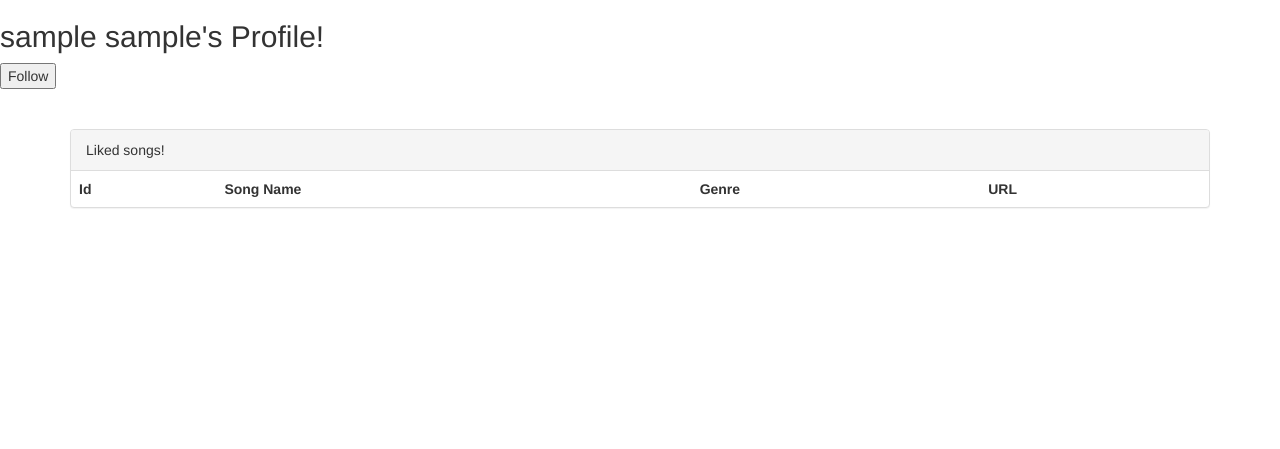
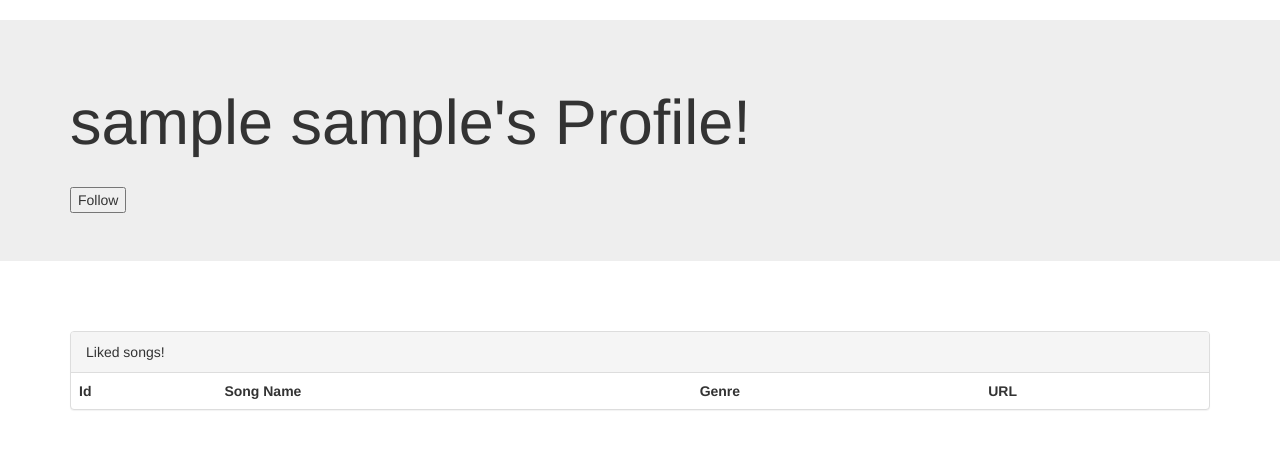
Before and after one commit to seanluo1/cs411_project, a Flask app: page /users/id/1 in a window 1280 px wide. Shown: the part 52-501 px from the top of the page. Run offline with Flask 2, Linux system fonts and the light colour scheme; the visitor is signed in with stand-in values (Sample User, id 1); data comes from the database, SQL or seed files in the repository; data that the repository does not hold is empty; some libraries are stand-ins or nearby versions.

Commit message:
cleaned up makefile and public page

```diff
--- a/app/templates/home/public.html
+++ b/app/templates/home/public.html
@@ -5,11 +5,19 @@
 {% endblock %}
 
 {% block content %}
-  <h2>{{data['name']}}'s Profile!</h2>
-  <!-- <button type="submit" name="follow_button" value={{ k }} />Follow -->
-  <form method=post>
-      <input type=submit value=Follow>
-  </form>
+  <h2></h2>
+
+  <div class="jumbotron">
+    <div class="container">
+        <h1>{{data['name']}}'s Profile!</h1>
+        <br>
+        <!-- <p><a class="btn btn-primary btn-lg" href="#" role="button">Add Members</a></p> -->
+        <form method=post>
+            <input type=submit value=Follow>
+        </form>
+    </div>
+    </div>
+
   <br><br>
   <div class ="container">
       <div class="panel panel-default">
```
Also changed, not shown: 1 other file.
